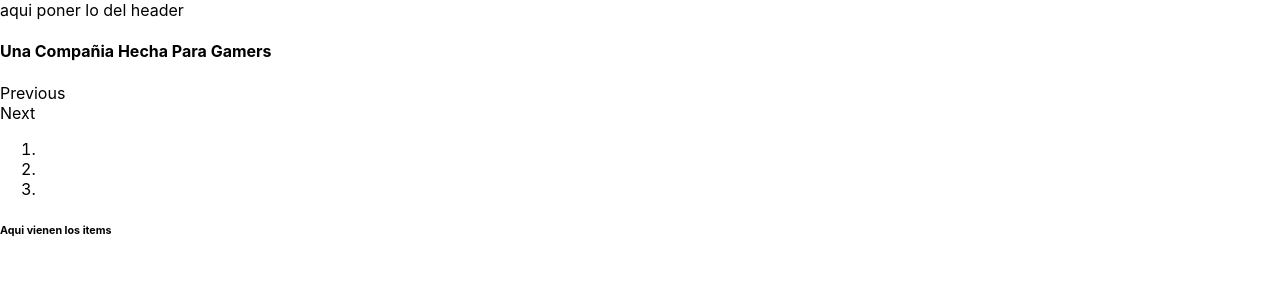
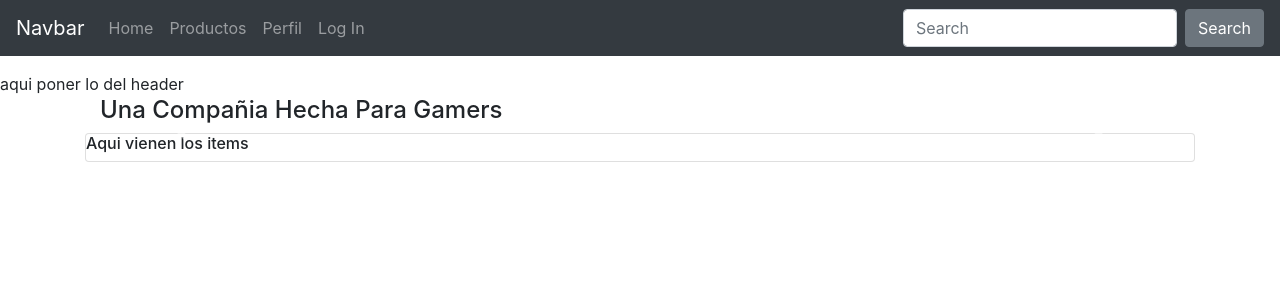
Before and after one commit to Escuadron-Alpha-Beta/Venta_GPU, a React (Create React App) app in the folder my-app/: page / in a window 1280 px wide. Shown: the top 300 px of the page. Built offline with nearby package versions, Linux system fonts and the light colour scheme.

Commit message:
Visual y Blockchain v1.0

```diff
--- a/my-app/package.json
+++ b/my-app/package.json
@@ -13,6 +13,7 @@
     "react-dom": "^17.0.2",
     "react-router-dom": "^5.2.0",
     "react-scripts": "4.0.3",
+    "reactstrap": "^8.9.0",
     "web-vitals": "^1.1.2"
   },
   "scripts": {
--- a/my-app/src/App.js
+++ b/my-app/src/App.js
@@ -1,5 +1,12 @@
 import React, {Component} from 'react';
 import { BrowserRouter, Route, Switch } from "react-router-dom";
+
+import Navbar from 'react-bootstrap/Navbar';
+import Nav from 'react-bootstrap/Nav'
+import Form from 'react-bootstrap/Form'
+import FormControl from 'react-bootstrap/FormControl'
+import 'bootstrap/dist/css/bootstrap.css';
+import { Button } from 'reactstrap';
 
 import logo from './logo.svg';
 import './App.css';
@@ -14,16 +21,28 @@
   render() {
     console.log(this.props);
     return (
-      <div >
-
+      <div>
+        <Navbar bg="dark" variant="dark" fixed="top">
+          <Navbar.Brand href="#home">Navbar</Navbar.Brand>
+          <Nav className="mr-auto">
+            <Nav.Link href="/home">Home</Nav.Link>
+            <Nav.Link href="/Productos">Productos</Nav.Link>
+            <Nav.Link href="/Perfil">Perfil</Nav.Link>
+            <Nav.Link href="/Login">Log In</Nav.Link>
+          </Nav>
+          <Form inline>
+            <FormControl type="text" placeholder="Search" className="mr-sm-2" />
+              <Button variant="outline-info">Search</Button>
+            </Form>
+        </Navbar>
+        <br />
+        <br/>
+        <br/>
         <div id="Header">
-
           <BrowserRouter>
             <div>
               aqui poner lo del header
-              <div>
 
-              </div>
               <Switch>
                 <Route path="/" component={Home} exact/>
                 <Route path="/Home" component={Home}exact />
```
Also changed, not shown: my-app/src/Paginas/Navbar.js (+30 -21 lines), 1 other file (tests, documents, lock files or other folders).
